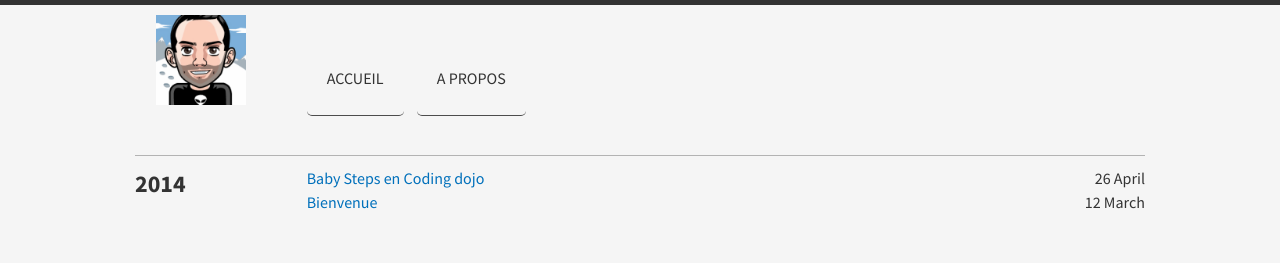
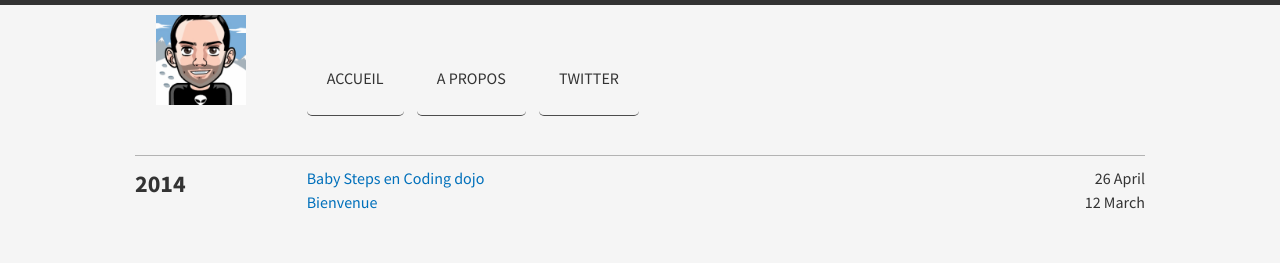
Before and after one commit to ludopradel/ludopradel.github.io, a Jekyll site: the page built from index.html, in a window 1280 px wide. Shown: the top 263 px of the page. Built offline with Jekyll 4.4.1, drawn with Linux system fonts in a browser that asks for light colours; nearby versions of some CDN libraries; Markdown is read by kramdown in place of the engine named in the settings.

Commit message:
twitter link added

```diff
--- a/_data/links.yml
+++ b/_data/links.yml
@@ -3,3 +3,6 @@
 
 - url: /about
   title: A propos
+
+- url: https://twitter.com/ludopradel
+  title: Twitter
```
Also changed, not shown: public/images/twitter.png (added).
